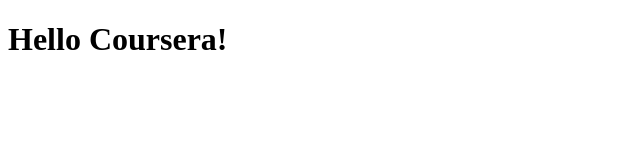
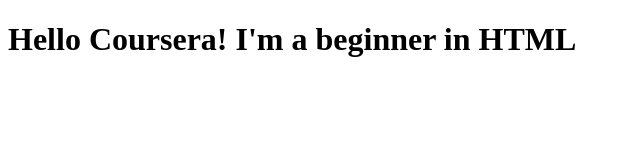
Before and after one commit to daxie2558/coursera-test, a plain HTML site: page site/index.html in a window 1280 px wide. Shown: the whole page, without its empty margins (0-640 px from the left). Drawn offline with Linux system fonts and the light colour scheme.

Commit message:
Small addition to my page

```diff
--- a/site/index.html
+++ b/site/index.html
@@ -6,6 +6,6 @@
 	<title>Coursera Page</title>
 </head>
 <body>
-<h1>Hello Coursera!</h1>
+<h1>Hello Coursera! I'm a beginner in HTML</h1>
 </body>
 </html>
```
